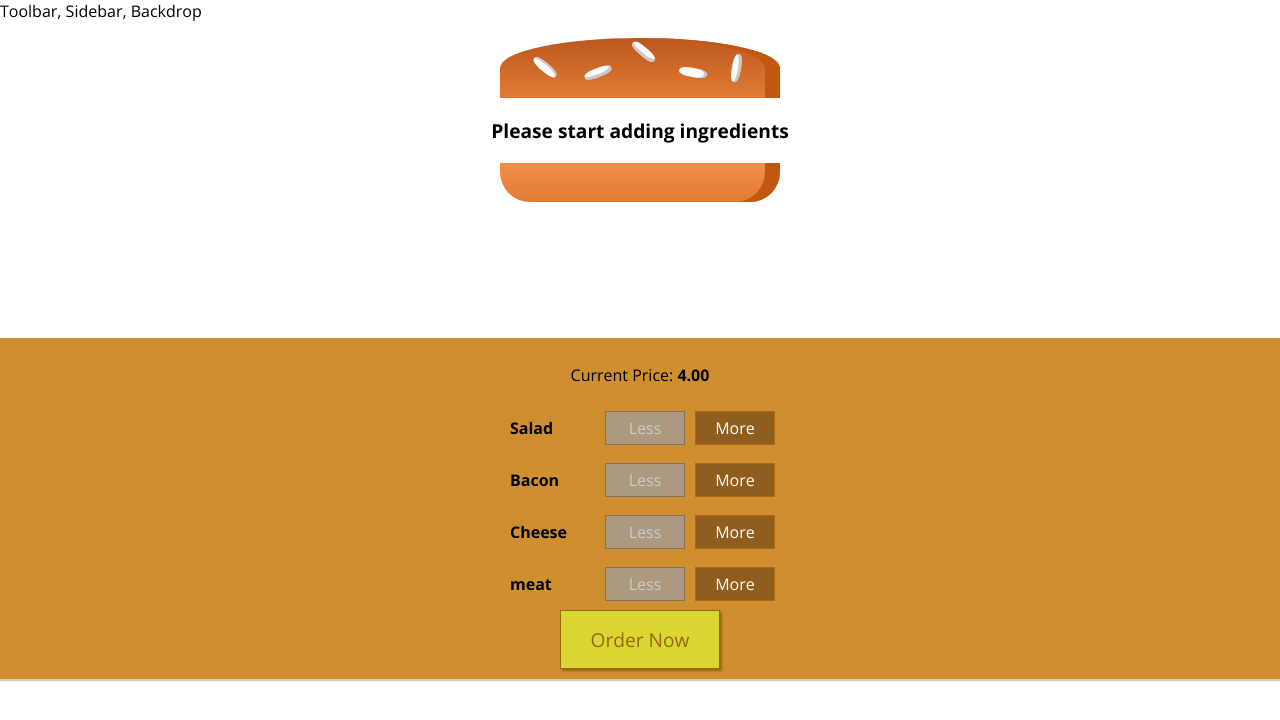
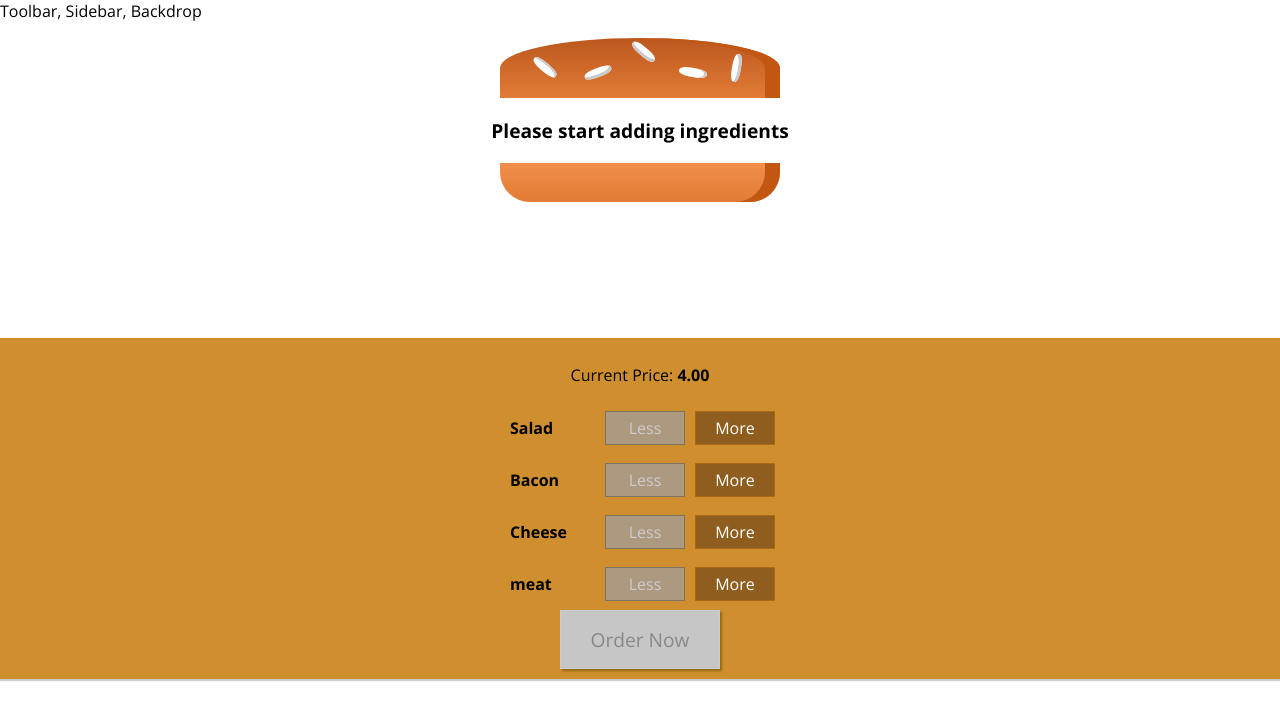
Before and after one commit to EviCoach/react-burger-builder, a React (Create React App) app: page / in a window 1280 px wide. Shown: the top 720 px of the page. Built offline with nearby package versions, Linux system fonts and the light colour scheme.

Commit message:
Button will automatically be disabled when no ingredients are added and will be enabled when any ingredients are added

```diff
--- a/src/components/Burger/BuildControls/BuildControls.js
+++ b/src/components/Burger/BuildControls/BuildControls.js
@@ -21,7 +21,8 @@ const buildControls = (props) => {
                 disabled={props.disabled[ctrl.type]}
             />
         ))}
-        <button className={classes.OrderButton}>Order Now</button>
+        <button className={classes.OrderButton}
+        disabled={!props.purchasable}>Order Now</button>
     </div>)
 };
 
--- a/src/containers/BurgerBuilder/BurgerBuilder.js
+++ b/src/containers/BurgerBuilder/BurgerBuilder.js
@@ -24,11 +24,7 @@ class BurgerBuilder extends Component {
         purchasable:false
     }
 
-    updatePurchaseState() {
-        const ingredients = {
-            ...this.state.ingredients
-        }
-
+    updatePurchaseState(ingredients) {
         /**
          * transform the objec to an array of the object keys
          * transform the keys array to an array of numbers
@@ -41,7 +37,10 @@ class BurgerBuilder extends Component {
             })
             .reduce((sum, el) => {
                 return sum + el
-        }, 0)
+            }, 0)
+        this.setState({
+            purchasable: sum > 0
+        })
     }
 
     addIngredientHandler = (type) => {
@@ -57,6 +56,7 @@ class BurgerBuilder extends Component {
         this.setState({
             totalPrice: newPrice, ingredients: updatedIngredients
         })
+        this.updatePurchaseState(updatedIngredients)
     }
 
     removeIngredientHandler = (type) => {
@@ -73,6 +73,7 @@ class BurgerBuilder extends Component {
         this.setState({
             totalPrice: newPrice, ingredients: updatedIngredients
         })
+        this.updatePurchaseState(updatedIngredients)
     }
 
     render() {
@@ -93,6 +94,7 @@ class BurgerBuilder extends Component {
                     ingredientAdded={this.addIngredientHandler}
                     ingredientRemoved={this.removeIngredientHandler}
                     disabled={disableInfo}
+                    purchasable={this.state.purchasable}
                     price={this.state.totalPrice}/>
             </Auxiliary>
         )
```
